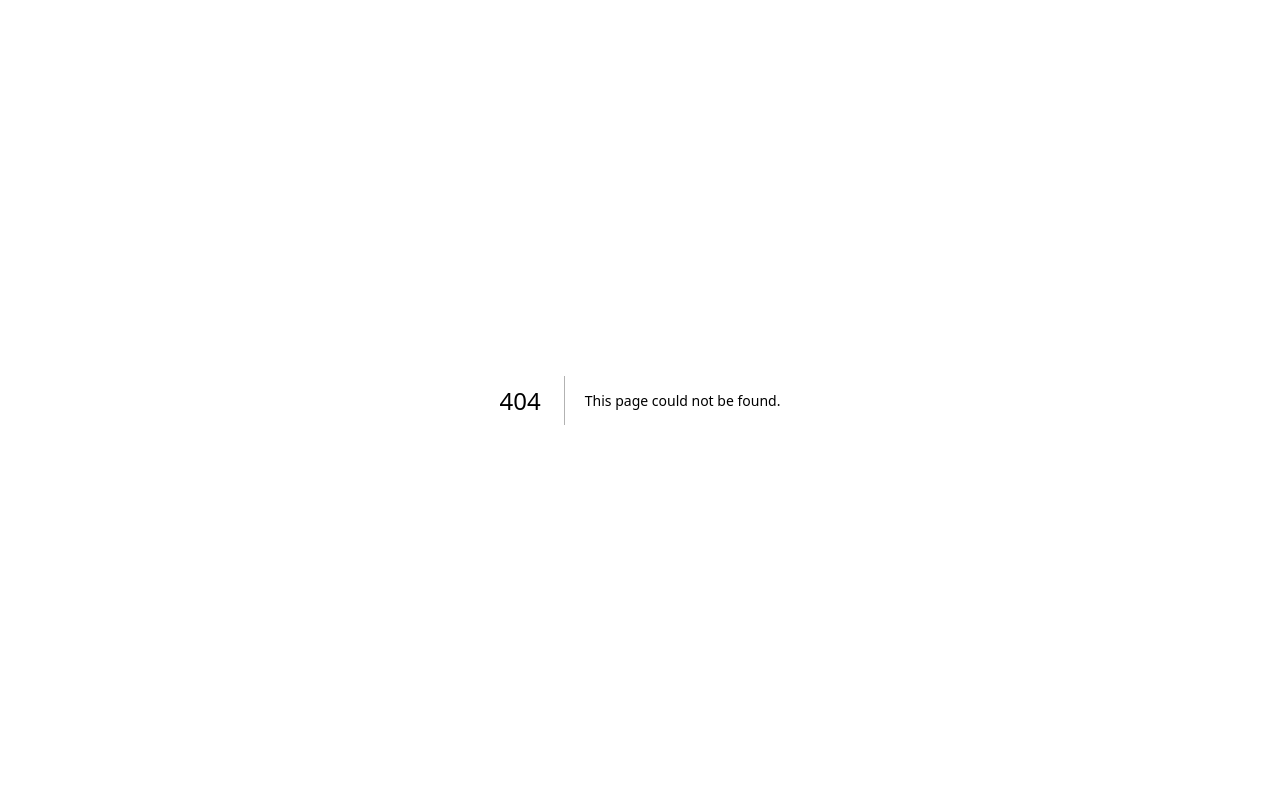
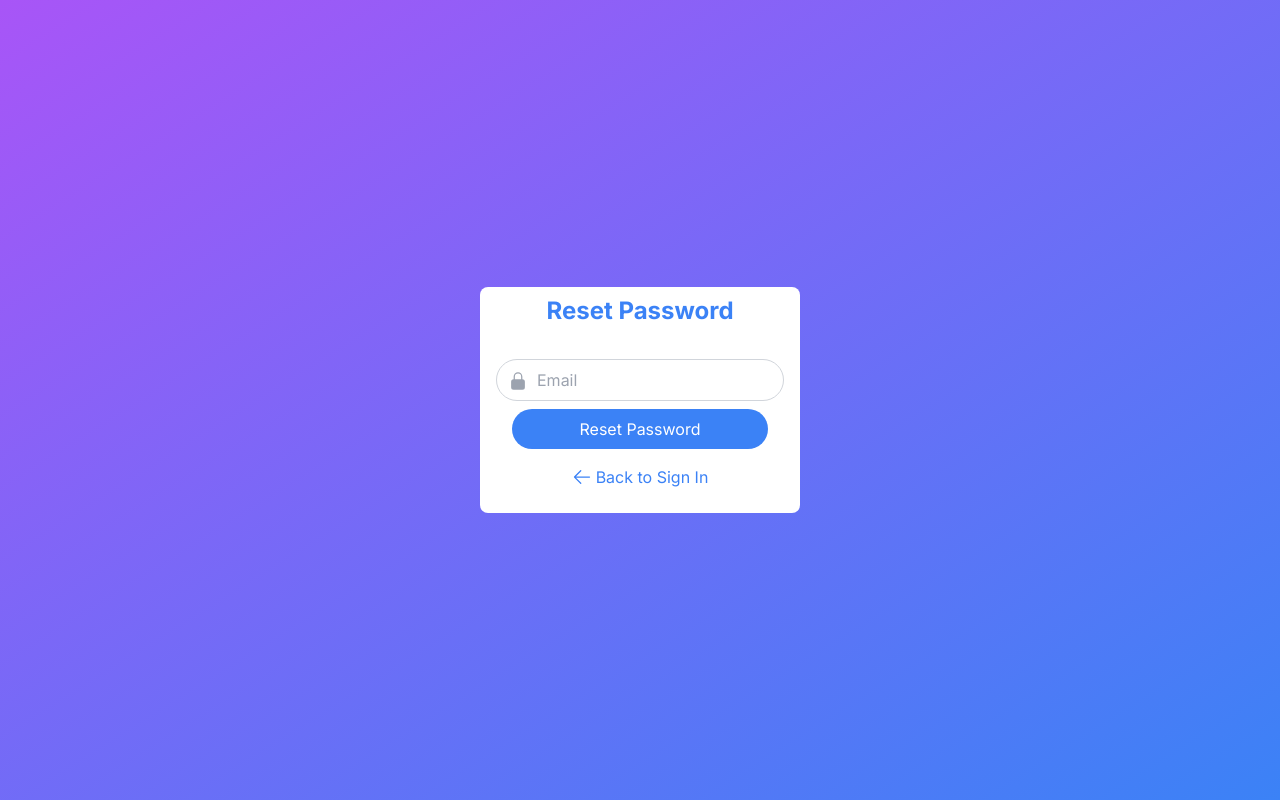
Before and after one commit to danmesfin/to-do-list-app, a Next.js app: page /reset-password in a window 1280 px wide. Before the commit this address had no page. Built offline with nearby package versions, Linux system fonts and the light colour scheme.

Commit message:
updated password reset

```diff
--- a/src/app/page.tsx
+++ b/src/app/page.tsx
@@ -4,6 +4,7 @@ import { useRouter } from "next/navigation";
 import { useAuthState } from "react-firebase-hooks/auth";
 import { auth } from "../../firebaseConfig";
 import LoginPage from "./login/page";
+import Loading from "@/Components/Loading/Spinner";
 
 const LandingPage: React.FC = () => {
   const router = useRouter();
@@ -19,8 +20,7 @@ const LandingPage: React.FC = () => {
   }, [user, loading, router]);
 
   if (loading) {
-    // Show a loading spinner or a message if you want
-    return null;
+    return <Loading />;
   }
 
   // Show the login page if the user is not authenticated
--- /dev/null
+++ b/src/app/reset-password/page.tsx
@@ -0,0 +1,78 @@
+"use client";
+import { useState, FormEvent } from "react";
+import { auth } from "../../../firebaseConfig";
+import { LockClosedIcon, ArrowLeftIcon } from "@heroicons/react/24/solid";
+import Loading from "../../Components/Loading/Spinner";
+import { sendPasswordResetEmail } from "firebase/auth";
+
+const ResetPassword: React.FC = () => {
+  const [email, setEmail] = useState<string>("");
+  const [isLoading, setIsLoading] = useState<boolean>(false);
+  const [successMessage, setSuccessMessage] = useState<string | null>(null);
+  const [errorMessage, setErrorMessage] = useState<string | null>(null);
+
+  const handleResetPassword = async (e: FormEvent) => {
+    e.preventDefault();
+    setIsLoading(true);
+    setSuccessMessage(null);
+    setErrorMessage(null);
+    try {
+      await sendPasswordResetEmail(auth, email);
+      setSuccessMessage(
+        "A password reset link has been sent to your email address."
+      );
+    } catch (error: any) {
+      console.error("Error sending password reset email:", error.message);
+      setErrorMessage("Failed to send password reset email. Please try again.");
+    }
+    setIsLoading(false);
+  };
+
+  return (
+    <div
+      className="min-h-screen flex flex-col items-center justify-center
+    bg-gradient-to-br from-purple-500 to-blue-500"
+    >
+      <div className="px-4 py-2 bg-white rounded-lg flex flex-col items-center">
+        <h1 className="text-2xl font-bold mb-4 text-blue-500 text-center">
+          Reset Password
+        </h1>
+
+        <form
+          className="flex flex-col w-72 rounded p-4 items-center"
+          onSubmit={handleResetPassword}
+        >
+          <div className="relative">
+            <LockClosedIcon className="absolute top-3 left-3 h-5 w-5 text-gray-400" />
+            <input
+              type="email"
+              placeholder="Email"
+              className="text-black pl-10 mb-2 px-3 py-2 rounded-full border border-gray-300"
+              value={email}
+              onChange={(e) => setEmail(e.target.value)}
+            />
+          </div>
+          <button
+            type="submit"
+            className="w-full bg-blue-500 text-white px-4 py-2 rounded-full hover:bg-blue-600"
+          >
+            {isLoading ? <Loading /> : "Reset Password"}
+          </button>
+          {successMessage && (
+            <p className="text-green-500 mt-2">{successMessage}</p>
+          )}
+          {errorMessage && <p className="text-red-500 mt-2">{errorMessage}</p>}
+          <a
+            href="/login"
+            className="mt-4 text-blue-500 hover:underline cursor-pointer flex items-center"
+          >
+            <ArrowLeftIcon className="h-5 w-5 mr-1" />
+            Back to Sign In
+          </a>
+        </form>
+      </div>
+    </div>
+  );
+};
+
+export default ResetPassword;
```
Also changed, not shown: src/Components/Login/index.tsx (+13 -5 lines), src/app/Login/page.tsx (+16 -4 lines).
